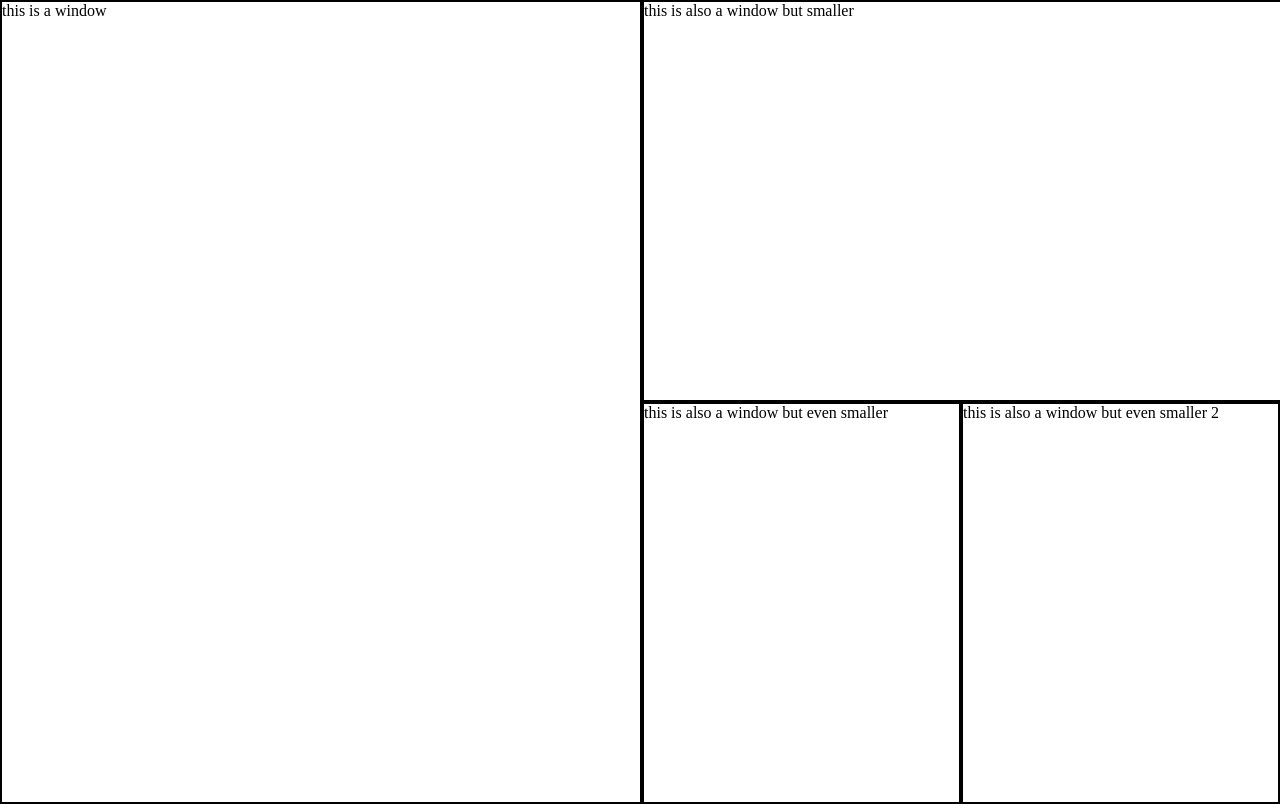
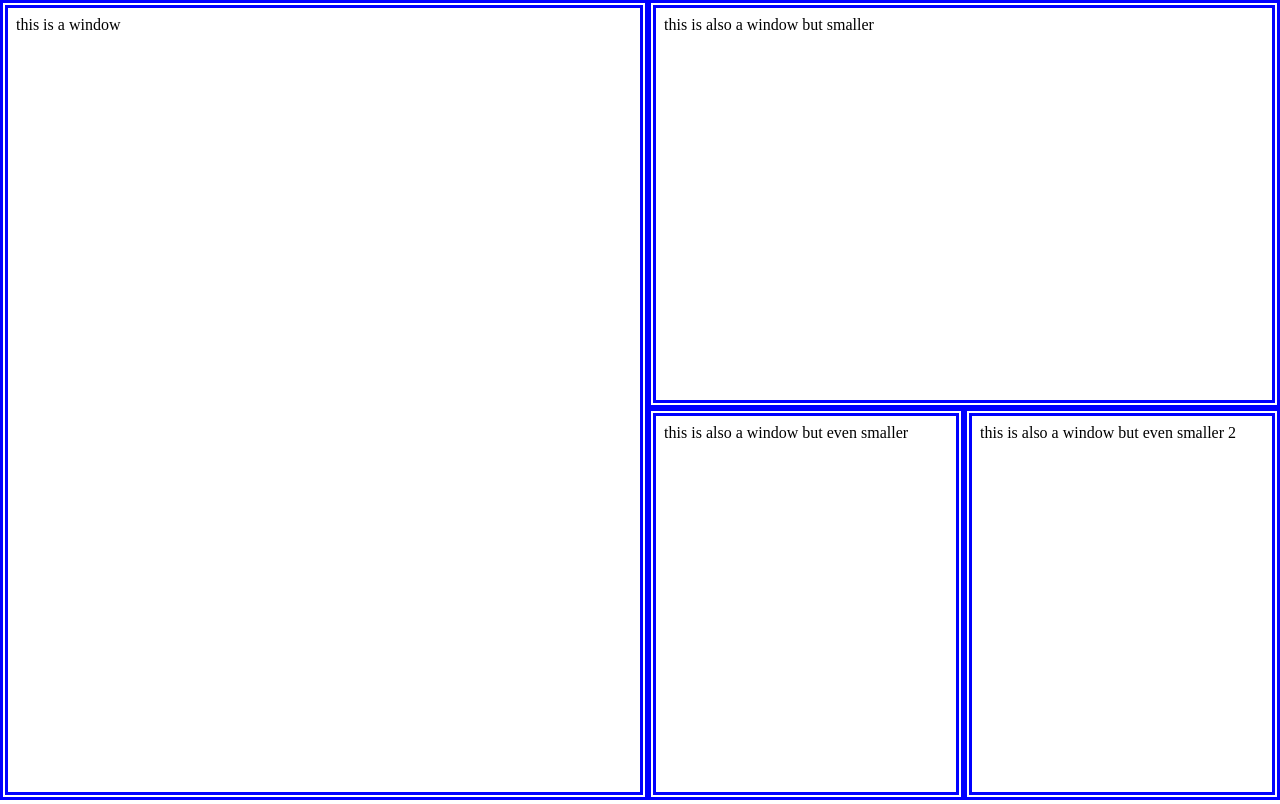
Before and after one commit to schmmel/tilinglayout, a plain HTML site: page index.html in a window 1280 px wide. Drawn offline with Linux system fonts and the light colour scheme.

Commit message:
json unnecesary

```diff
--- a/index.html
+++ b/index.html
@@ -25,13 +25,13 @@
     }
 
     .window {
-        height: 100%;
-        width: 100%;
-        border: black 2px solid;
+        height: calc(100% - 32px);
+        width: calc(100% - 32px);
+        border: blue 8px double;
+        padding: 8px;
     }
 </style>
 
 <div id="layoutContainer"></div>
 
-<script src="config.js"></script>
 <script src="script.js"></script>
--- a/config.js
+++ b/json.js
@@ -38,3 +38,24 @@ let layoutConfig = {
         ]
     }
 }
+
+function readJSON() {
+    let components = [];
+
+    const stack = [layoutConfig];
+    while (stack.length > 0) {
+        const currentObject = stack.pop();
+        Object.keys(currentObject).forEach(key => {
+            if (typeof currentObject[key] === 'object') {
+                if (Object.prototype.toString.apply(currentObject[key]) === '[object Object]') {
+                    components.push(currentObject[key]);
+                }
+                stack.push(currentObject[key]);
+            }
+        });
+    }
+
+    return components;
+}
+
+// kinda unneccesary if i turn it into an array and also an array is easier to work with
--- a/script.js
+++ b/script.js
@@ -1,19 +1,86 @@
 let layout = {
-    container: document.querySelector('#layoutContainer'),
+    container: document.getElementById('layoutContainer'),
     width: 0,
     height: 0,
     primaryOrientation: '',
     secondaryOrientation: '',
 }
 
+let componentsa = [
+    {
+        type: "container",
+        id: "0"
+    },
+    {
+        type: "window",
+        id: "00",
+        content: "this is a window"
+    },
+    {
+        type: "container",
+        id: "01"
+    },
+    {
+        type: "window",
+        id: "010",
+        content: "this is also a window but smaller"
+    },
+    {
+        type: "container",
+        id: "011"
+    },
+    {
+        type: "window",
+        id: "0110",
+        content: "this is also a window but even smaller"
+    },
+    {
+        type: "window",
+        id: "0111",
+        content: "this is also a window but even smaller 2"
+    }
+]
+
+let components = {
+    "0": {
+        type: "container",
+    },
+    "00": {
+        type: "window",
+        content: "this is a window"
+    },
+    "01": {
+        type: "container"
+    },
+    "010": {
+        type: "window",
+        content: "this is also a window but smaller"
+    },
+    "011": {
+        type: "container"
+    },
+    "0110": {
+        type: "window",
+        content: "this is also a window but even smaller"
+    },
+    "0111": {
+        type: "window",
+        content: "this is also a window but even smaller 2"
+    }
+}
+
 clientParameters();
 
-createComponents(readJSON());
+createComponents(components);
 
 window.addEventListener('resize', () => {
     clientParameters();
-    createComponents(readJSON());
+    createComponents(components);
 });
+
+layout.container.addEventListener('mousedown', (e) => {
+    killComponent(e.target)
+})
 
 function clientParameters() {
     layout.width = layout.container.clientWidth;
@@ -23,48 +90,47 @@ function clientParameters() {
     layout.secondaryOrientation = layout.width >= layout.height ? 'vertical' : 'horizontal';
 }
 
-function readJSON() {
-    let components = [];
-
-    const stack = [layoutConfig];
-    while (stack.length > 0) {
-        const currentObject = stack.pop();
-        Object.keys(currentObject).forEach(key => {
-            if (typeof currentObject[key] === 'object') {
-                if (Object.prototype.toString.apply(currentObject[key]) === '[object Object]') {
-                    components.push(currentObject[key]);
-                }
-                stack.push(currentObject[key]);
-            }
-        });
-    }
-
-    return components;
-}
-
 function createComponents(components) {
     layout.container.innerHTML = "";
 
-    components.forEach(componentObject => {
+    Object.keys(components).forEach(key => {
         const component = document.createElement("div");
-        component.id = componentObject.id;
-        component.className = componentObject.type;
+        component.id = key;
+        component.className = components[key].type;
 
-        if (componentObject.id.length % 2) {
+        if (key.length % 2) {
             component.className += " " + layout.primaryOrientation;
         } else {
             component.className += " " + layout.secondaryOrientation;
         }
 
-        if (componentObject.type == "window") {
-            component.innerHTML = componentObject.content;
+        if (components[key].type == "window") {
+            component.innerHTML = components[key].content;
         }
 
-        if (componentObject.id == "0") {
+        if (key == "0") {
             layout.container.appendChild(component);
             return;
         }
 
-        document.getElementById(componentObject.id.slice(0, -1)).appendChild(component);
+        document.getElementById(key.slice(0, -1)).appendChild(component);
     });
 }
+
+function killComponent(component) {
+    console.log(component.id)
+
+    // if (component.id % 2) {
+    //     components[component.id.slice(0, -1)] = components[component.id.slice(0, -1) + "0"];
+    //     delete components[component.id.slice(0, -1) + "0"];
+    // } else {
+    //     components[component.id.slice(0, -1)] = components[component.id.slice(0, -1) + "1"];
+    //     delete components[component.id.slice(0, -1) + "1"];
+    // }
+
+    // console.log(components)
+
+    // delete components[component.id];
+
+    createComponents(components);
+}
```
